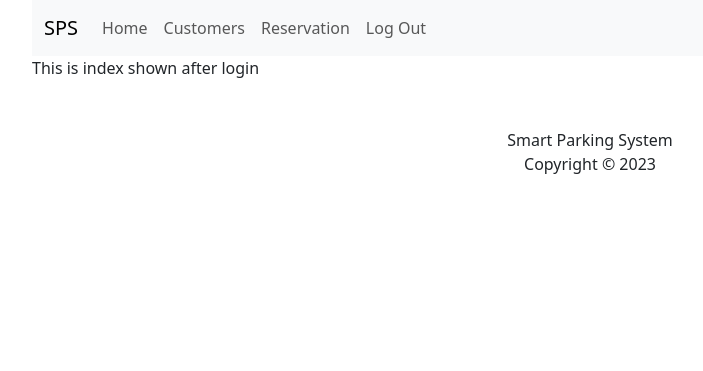
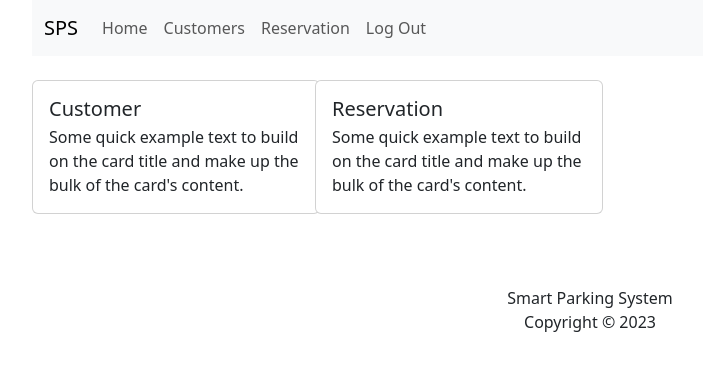
Before and after one commit to noctwilliam/SPS, a PHP site: page / in a window 1280 px wide. Shown: the top 371 px of the page, without its empty margins (50-753 px from the left). Run offline with PHP 8.4, Linux system fonts and the light colour scheme; the visitor is signed in with stand-in values (Sample User, id 1); a stand-in replaces the project's code that opens the database connection.

Commit message:
230120
- added table for customer and reservation
- modified index and header
- added username to be passed to session

```diff
--- a/footer.php
+++ b/footer.php
@@ -8,3 +8,6 @@
 	</div>
 </footer>
 </div>
+</body>
+
+</html>
--- a/header.php
+++ b/header.php
@@ -1,4 +1,5 @@
 <?php
+	require_once('connect.php');
 	function active($current_page){
 		$url_array =  explode('/', $_SERVER['REQUEST_URI']);
 		$url = end($url_array);
@@ -19,26 +20,25 @@
 	<script defer src="https://cdn.jsdelivr.net/npm/bootstrap@5.3.0-alpha1/dist/js/bootstrap.bundle.min.js" integrity="sha384-w76AqPfDkMBDXo30jS1Sgez6pr3x5MlQ1ZAGC+nuZB+EYdgRZgiwxhTBTkF7CXvN" crossorigin="anonymous"></script>
 	<!-- Bootstrap Icons -->
 	<link rel="stylesheet" href="https://cdn.jsdelivr.net/npm/bootstrap-icons@1.10.3/font/bootstrap-icons.css">
+	<!-- Custom CSS -->
+	<link rel="stylesheet" href="assets/css/style.css">
 </head>
 
 <body>
 	<div class="container">
 		<nav class="navbar navbar-expand-lg bg-body-tertiary">
 			<div class="container-fluid">
-				<a class="navbar-brand" href="#">SPS</a>
+				<a class="navbar-brand" href="index.php">SPS</a>
 				<button class="navbar-toggler" type="button" data-bs-toggle="collapse" data-bs-target="#navbarNavAltMarkup" aria-controls="navbarNavAltMarkup" aria-expanded="false" aria-label="Toggle navigation">
 					<span class="navbar-toggler-icon"></span>
 				</button>
 				<div class="collapse navbar-collapse" id="navbarNavAltMarkup">
 					<div class="navbar-nav">
-						<a class="nav-link <?php active('index.php') ?>" aria-current="page" href="#">Home</a>
-						<a class="nav-link <?php active('customer.php') ?>" href="#">Customers</a>
-						<a class="nav-link <?php active('reservation.php') ?>" href="#">Reservation</a>
+						<a class="nav-link <?php active('index.php') ?>" aria-current="page" href="index.php">Home</a>
+						<a class="nav-link <?php active('customer.php') ?>" href="customer.php">Customers</a>
+						<a class="nav-link <?php active('reservation.php') ?>" href="reservation.php">Reservation</a>
 						<a class="nav-link" href="logout.php">Log Out</a>
 					</div>
 				</div>
 			</div>
 		</nav>
-</body>
-
-</html>
--- a/index.php
+++ b/index.php
@@ -1,12 +1,37 @@
 <?php
 session_start();
-include_once('connect.php');
 include_once('header.php');
+
 if (isset($_SESSION['admin'])) {
 
 ?>
 
-	<div>This is index shown after login</div>
+	<div class="py-4">
+		<div class="row gx-3 gy-3">
+			<div class="col-md-3 col-12">
+				<a href="customer.php" class="text-decoration-none text-reset">
+					<div class="customer-card card" style="width: 18rem;">
+						<div class="card-body">
+							<h5 class="card-title">Customer</h5>
+							<h6 class="card-subtitle mb-2 text-muted"></h6>
+							<p class="card-text">Some quick example text to build on the card title and make up the bulk of the card's content.</p>
+						</div>
+					</div>
+				</a>
+			</div>
+			<div class="col-md-3 col-12">
+				<a href="reservation.php" class="text-decoration-none text-reset">
+					<div class="reservation-card card" style="width: 18rem;">
+						<div class="card-body">
+							<h5 class="card-title">Reservation</h5>
+							<h6 class="card-subtitle mb-2 text-muted"></h6>
+							<p class="card-text">Some quick example text to build on the card title and make up the bulk of the card's content.</p>
+						</div>
+					</div>
+				</a>
+			</div>
+		</div>
+	</div>
 
 <?php
 
--- a/login.php
+++ b/login.php
@@ -38,6 +38,7 @@
 		$stmt -> close();
 
 		if ($count == 1) {
+			$_SESSION['username'] = $row['username'];
 			$_SESSION['admin'] = $row['adminID'];
 			header('location: index.php');
 		} else {
```
Also changed, not shown: customer.php (added, +43 -0 lines), reservation.php (added, +65 -0 lines).
